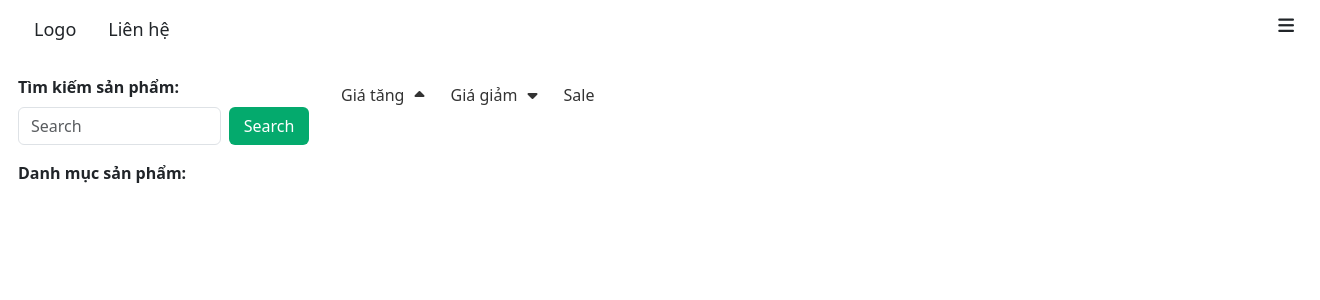
After one commit to QuangThe27/ql_nhahang, a PHP site: page / in a window 1320 px wide. The commit adds this page. Shown: the top 300 px of the page. Run offline with PHP 8.4, Linux system fonts and the light colour scheme; the visitor is signed in with stand-in values (Sample User, id 1); data that the repository does not hold is empty.

Commit message:
Hoàn thiện giao diện (đăng nhập, đăng ký, trang chủ, mua hàng); Bắt đầu thực hiện php hoàn thiện (đăng nhập, hiển thị danh mục sp và sp)

```diff
--- a/model/taikhoan.php
+++ b/model/taikhoan.php
@@ -89,4 +89,11 @@ function update_tk($id_tk, $matkhau_tk, $email_tk, $hoten_tk, $sdt_tk, $diachi_t
     pdo_execute($sql);
 }
 /* Kết thúc: Danh sách tài khoản */
+
+/* Bắt đầu: Tài khoản trang người dùng */
+function checkuser($user,$pw) {
+    $sql = "SELECT * FROM taikhoan WHERE taiKhoan='".$user."' AND matKhau='".$pw."'";
+    $sp = pdo_query_one($sql);
+    return $sp;
+}
 ?>
--- /dev/null
+++ b/view/body.php
@@ -0,0 +1,76 @@
+<div class="container-full">
+            <div class="row">
+                <div class="col-3">
+                    <div class="container__left">
+                        <form class="container__left-headeing" action="/action_page.php">
+                            <label for="search" class="form-label">Tìm kiếm sản phẩm:</label>
+                            <div class="d-flex">
+                                <input class="form-control me-2" type="text" placeholder="Search" id="search">
+                                <button class="btn" type="button">Search</button>
+                            </div>
+                        </form>
+
+                        <div class="container__left-body pt-3">
+                            <label for="" class="form-label">Danh mục sản phẩm:</label>
+
+                            <?php
+                                foreach ($danhmuc_sp as $dmsp) {
+                                    extract($dmsp);
+                                    echo '<ul class="nav flex-column">
+                                        <li class="nav-item">
+                                        <a class="nav-link" href="#">'.$tenDm.'</a>
+                                        </li>
+                                    </ul>';
+                                }
+                            ?>
+                        </div>
+                    </div>
+                </div>
+
+                <div class="col-9 container__rgiht">
+                    <div class="container__rgiht-heading">
+                        <ul class="nav">
+                            <li class="nav-item">
+                                <a class="nav-link" href="#">
+                                    Giá tăng
+                                    <i class="fa-solid fa-caret-up"></i>
+                                </a>
+                            </li>
+                            <li class="nav-item">
+                                <a class="nav-link" href="#">
+                                    Giá giảm
+                                    <i class="fa-solid fa-caret-down"></i>
+                                </a>
+                            </li>
+                            <li class="nav-item">
+                              <a class="nav-link" href="#">Sale</a>
+                            </li>
+                          </ul>
+                    </div>
+                    <div class="container__rgiht-body pt-3">
+                        <div class="row">
+                            <?php
+                                foreach ($danhsach_sp as $sp) {
+                                    extract($sp);
+                                    $hinh = 'upload/'.$hinhAnh;
+                                    $hinh2 = '';
+
+                                    echo '<div class="col-3 pb-3">
+                                        <div class="card container__rgiht-card">
+                                            <a href="#">
+                                                <img class="card-img-top" src="'.$hinh.'"  onerror="this.onerror=null; this.src='.$hinh2.';">
+                                            </a>
+                                            <div class="card-body">
+                                            <h5 class="card-title">'.$tenSp.'</h5>
+                                            <p class="card-text">'.$giaTien.' VNĐ</p>
+                                            <a href="#" class="btn btn-primary">Đặt hàng</a>
+                                            </div>
+                                        </div>
+                                    </div>';
+                                }
+                            ?>
+                        </div>
+                    </div>
+                </div>
+            </div>
+        </div>
--- a/view/css/main.css
+++ b/view/css/main.css
@@ -8,6 +8,7 @@
     --color-text: #333;
     --color-white: #fff;
     --color-primary: #04aa6d;
+    --color-F8: #f0643d;
 }
 
 button {
--- /dev/null
+++ b/view/footer.php
@@ -0,0 +1,6 @@
+<footer id="footer">
+
+        </footer>
+    </div>
+</body>
+</html>
--- /dev/null
+++ b/view/header.php
@@ -0,0 +1,65 @@
+<!DOCTYPE html>
+<html lang="en">
+<head>
+    <meta charset="UTF-8">
+    <meta name="viewport" content="width=device-width, initial-scale=1.0">
+    <link rel="stylesheet" href="./view/css/main.css">
+    <link rel="stylesheet" href="./view/css/bootstrap.min.css">
+    <link rel="stylesheet" href="./view/fonts/fontawesome-free-6.4.2-web/css/all.min.css">
+    <script src="./view/js/bootstrap.min.js"></script>
+    <title>Fance Water</title>
+</head>
+<body>
+    <div id="main">
+        <header id="header">
+            <div class="d-flex justify-content-between  mb-3">
+                <div class="p-2">
+                    <ul class="nav header-ul">
+                        <li class="nav-item">
+                          <a class="nav-link text-dark" href="index.php">Logo</a>
+                        </li>
+                        <li class="nav-item">
+                          <a class="nav-link text-dark" href="#">Liên hệ</a>
+                        </li>
+                    </ul>
+                </div>
+                <div class="p-2">
+                    <?php if (isset($_SESSION['user'])) { ?>
+                    <div class="header-info">
+                        <i class="fa-solid fa-bars"></i>
+                        <div class="header-info-chlid">
+                            <ul class="nav flex-column">
+                                <li class="nav-item">
+                                    <a class="nav-link text-dark" href="#">Nguyễn Thế Quang</a>
+                                </li>
+                                <li class="nav-item">
+                                    <a class="nav-link text-dark" href="index.php?act=admin">Quản lý Website</a>
+                                </li>
+                                <li class="nav-item">
+                                    <a class="nav-link text-dark" href="#">Giỏ hàng</a>
+                                </li>
+                                <li class="nav-item">
+                                    <a class="nav-link text-dark" href="#">Đơn hàng</a>
+                                </li>
+                                <li class="nav-item">
+                                    <a class="nav-link text-dark" href="#">Cài đặt</a>
+                                </li>
+                                <li class="nav-item">
+                                    <a class="nav-link text-dark" href="index.php?act=dangxuat">Đăng xuất</a>
+                                </li>
+                            </ul>
+                        </div>
+                    </div>
+                    <?php } else { ?>
+                    <ul class="nav header-ul">
+                        <li class="nav-item">
+                          <a class="nav-link text-dark" href="index.php?act=dangnhap">Đăng nhập</a>
+                        </li>
+                        <li class="nav-item">
+                          <a class="nav-link text-dark" href="index.php?act=dangky">Đăng ký</a>
+                        </li>
+                    </ul>
+                    <?php } ?>
+                </div>
+            </div>
+        </header>
```
Also changed, not shown: other parts of view/css/main.css (+53 -0 lines), index.php (added, +49 -0 lines), view/html/giohang.html (added, +116 -0 lines), view/html/index.html (+4 -4 lines), view/html/login.html (+74 -0 lines), view/html/register.html (+78 -0 lines), view/html/sanphamct.html (added, +89 -0 lines), view/login.php (added, +32 -0 lines), upload/image.png (added), upload/login.jpg (added), view/prd_detail.php (added), view/register.php (added).
